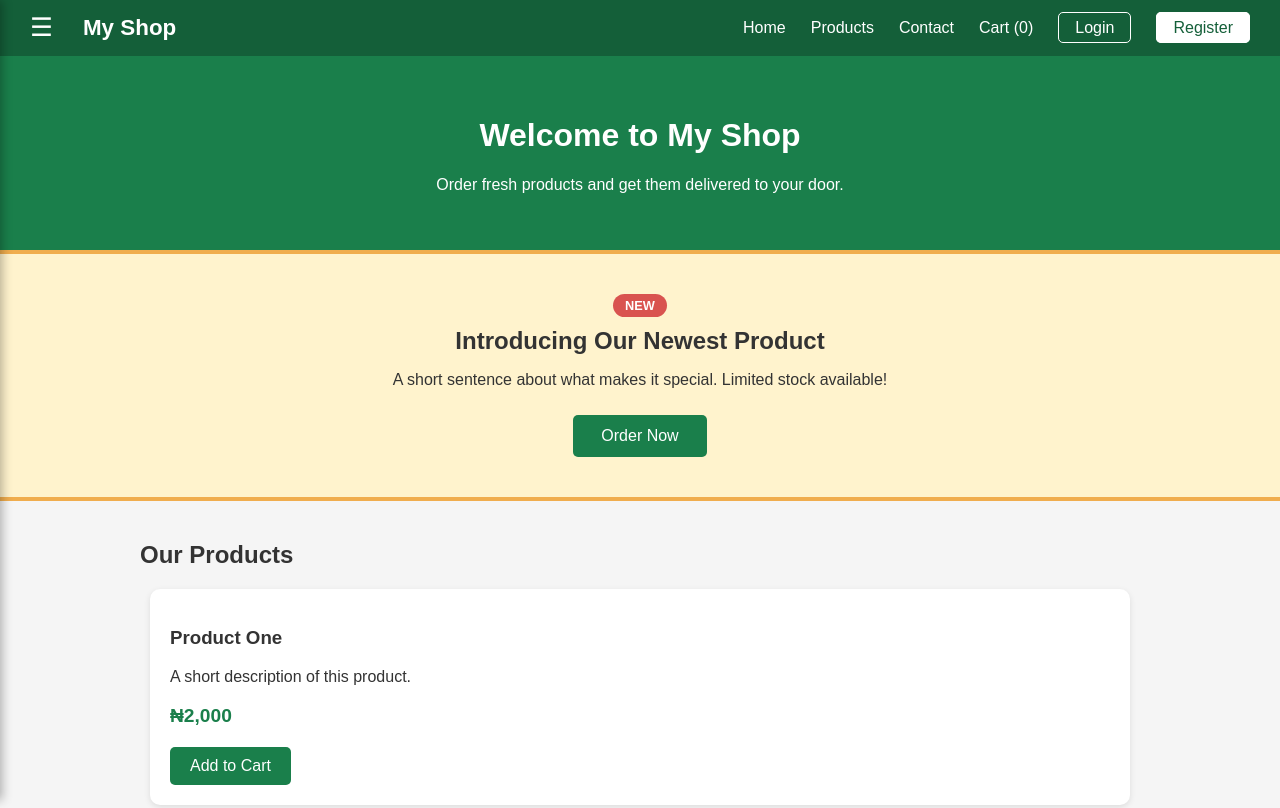
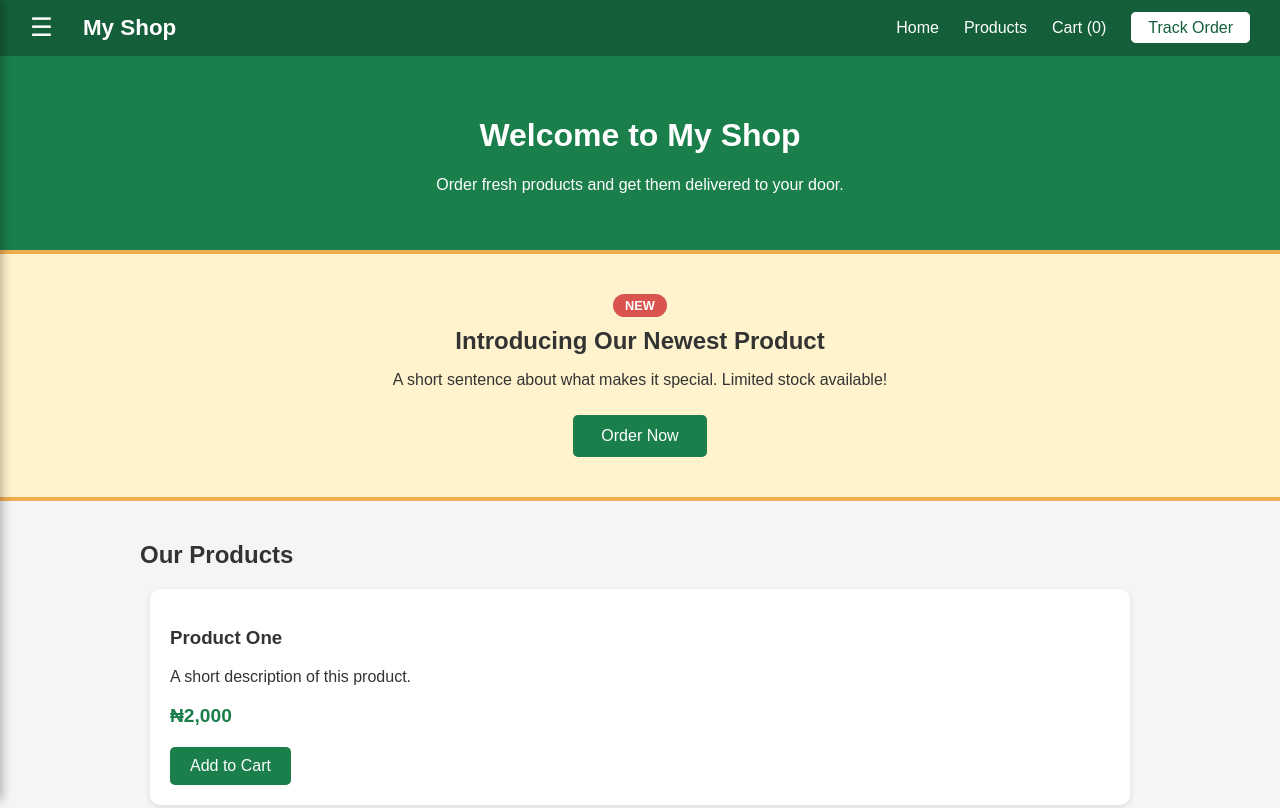
Before and after one commit to alagoa-jr/my-shop, a plain HTML site: page index.html in a window 1280 px wide. Shown: the top 808 px of the page. Drawn offline with Linux system fonts and the light colour scheme.

Commit message:
Add files via upload

```diff
--- a/index.html
+++ b/index.html
@@ -76,13 +76,11 @@
       </div>
 
   <ul>
-    <li><a href="#home">Home</a></li>
-    <li><a href="#products">Products</a></li>
-    <li><a href="#contact">Contact</a></li>
-    <li><a href="#cart" id="cart-count">Cart (0)</a></li>
-    <li><a href="login.html" class="nav-button">Login</a></li>
-<li><a href="register.html" class="nav-button nav-button-filled">Register</a></li>
-  </ul>
+  <li><a href="#home">Home</a></li>
+  <li><a href="#products">Products</a></li>
+  <li><a href="#cart" id="cart-count">Cart (0)</a></li>
+  <li><a href="https://wa.me/2348133368584?text=Hello%2C%20I%20want%20to%20check%20on%20my%20order" class="nav-button nav-button-filled" target="_blank" rel="noopener">Track Order</a></li>
+</ul>
 </nav>
 
     <header id="home">
```
Also changed, not shown: checkout.html (+0 -1 lines).
